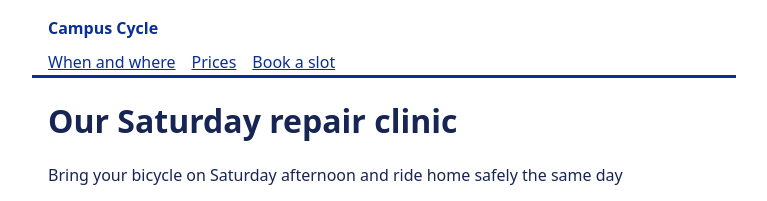
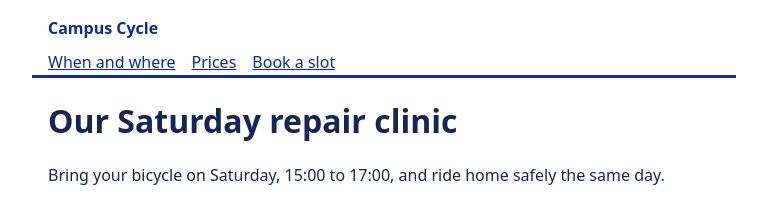
Before and after one commit to lisatovatt/Clinic, a plain HTML site: page index.html in a window 1280 px wide. Shown: the top 201 px of the page, without its empty margins (256-1023 px from the left). Drawn offline with Linux system fonts and the light colour scheme.

Commit message:
Make the promise clearer: add the time

```diff
--- a/index.html
+++ b/index.html
@@ -21,7 +21,7 @@
   <main>
     <h1>Our Saturday repair clinic</h1>
     <p class = "promise">
-      Bring your bicycle on Saturday afternoon and ride home safely the same day
+      Bring your bicycle on Saturday, 15:00 to 17:00, and ride home safely the same day.
     </p>
     <img src ="images/bicycle.png" alt ="A city bicycle, ready for its check-up">
 
```
